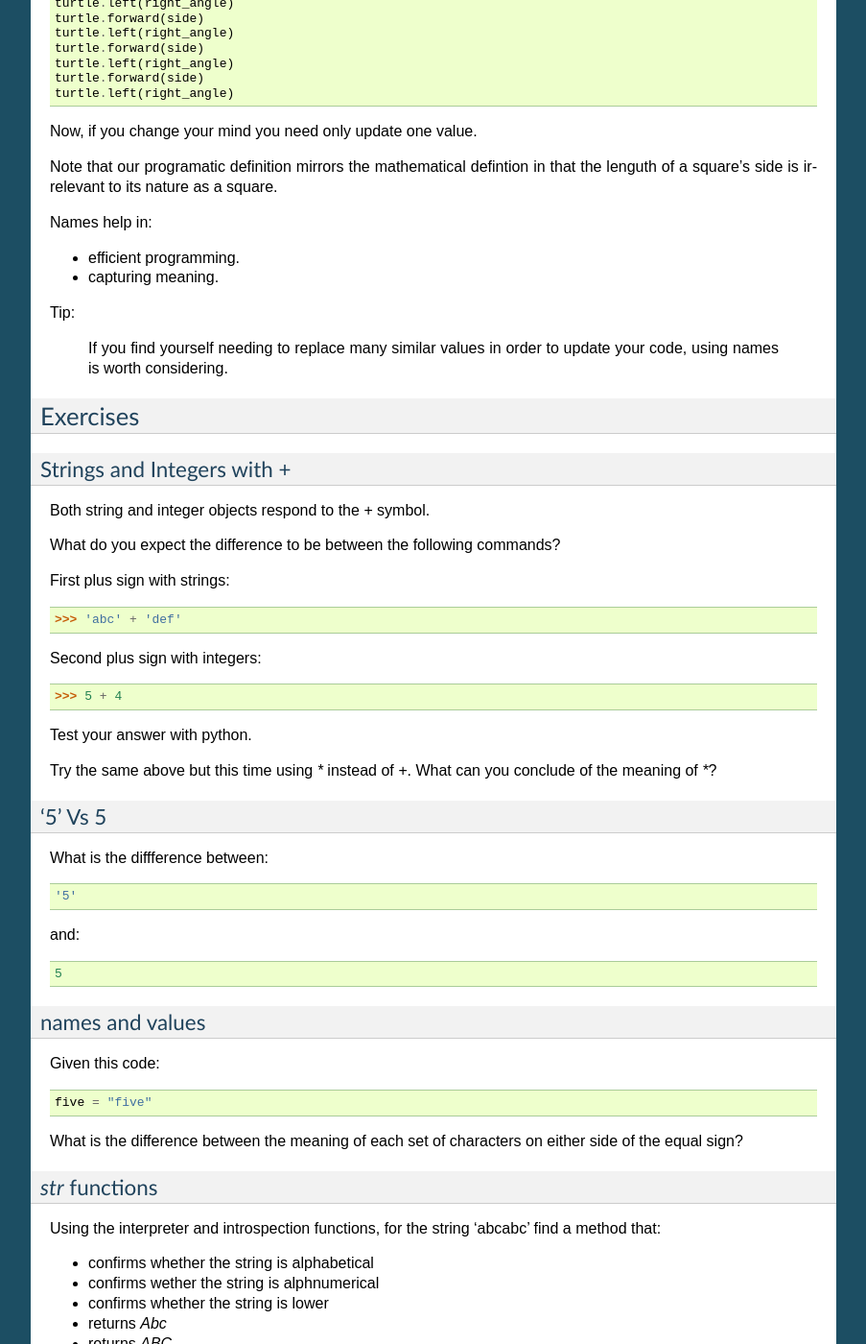
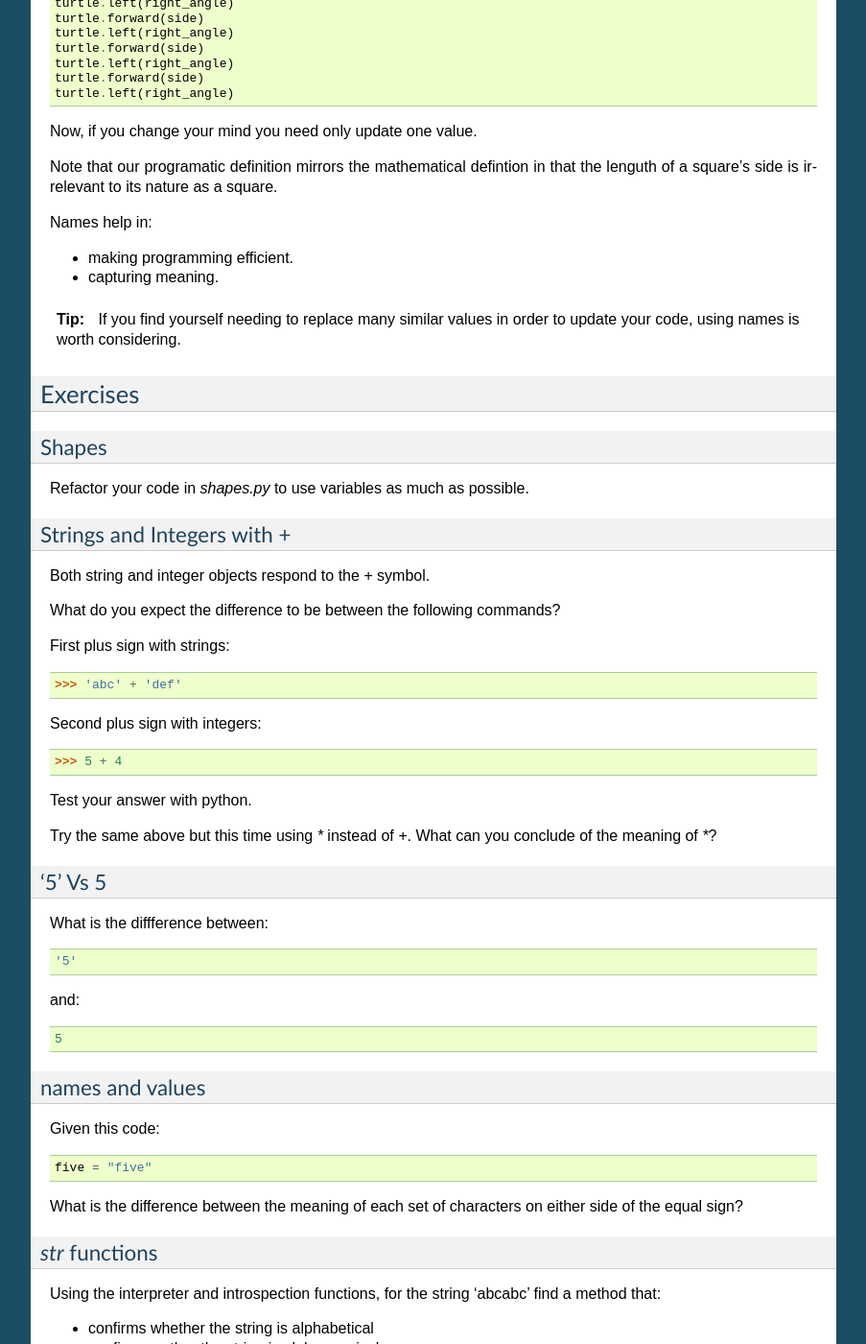
Before and after one commit to gu-lseg/intro-to-programming, a Sphinx documentation site: the page built from source/objects_names.rst, in a window 1280 px wide and 1400 px high, scrolled down 3579 px. Shown: the whole window at 96% size, without its empty margins (198-1101 px from the left). Built offline with Sphinx 7.4.7, drawn with Linux system fonts in a browser that asks for light colours.

Commit message:
minor changes

```diff
--- a/source/functions.rst
+++ b/source/functions.rst
@@ -26,8 +26,8 @@ All turtle instructions are examples of calling functions attached to the turtle
 `print` simply prints its parameter to the console.
 
 
-`function`
-==========
+objects of type `function`
+==========================
 
 Function objects are special. They are objects that contain blocks of code.
 
--- a/source/objects_names.rst
+++ b/source/objects_names.rst
@@ -213,10 +213,10 @@ that the lenguth of a square's side is irrelevant to its nature as a square.
 
 Names help in:
 
-- efficient programming.
+- making programming efficient.
 - capturing meaning.
 
-Tip:
+.. tip::
 
     If you find yourself needing to replace many similar values in order
     to update your code, using names is worth considering.
@@ -225,6 +225,11 @@ Tip:
 
 Exercises
 =========
+
+Shapes
+------
+
+Refactor your code in `shapes.py` to use variables as much as possible.
 
 Strings and Integers with +
 ---------------------------
@@ -283,8 +288,8 @@ Using the interpreter and introspection functions, for the string 'abcabc' find
 
 .. tip::
 
-* Search dir('abcabc') for contenders and experiment
-* docs https://docs.python.org/3/library/stdtypes.html#string-methods
+    * Search dir('abcabc') for contenders and experiment
+    * docs https://docs.python.org/3/library/stdtypes.html#string-methods
 
 Koans - `str` functions
 -----------------------
```
